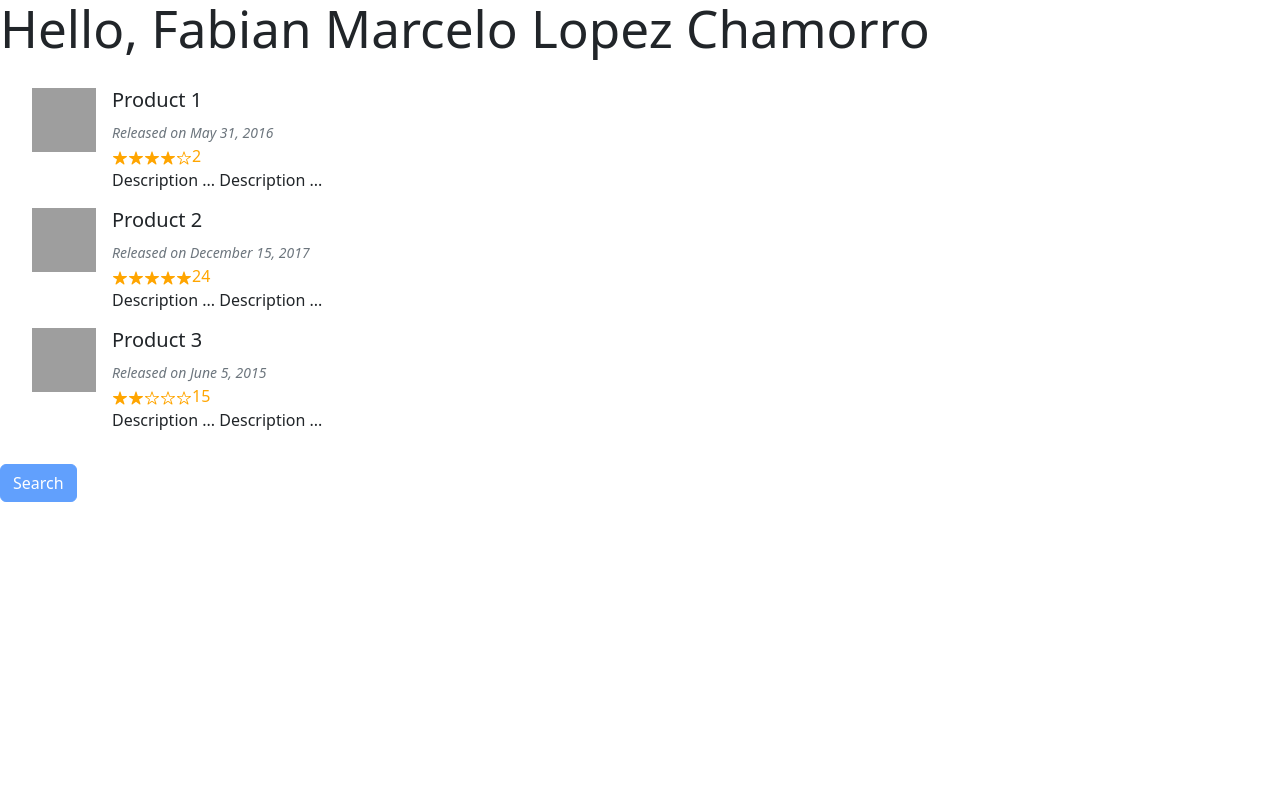
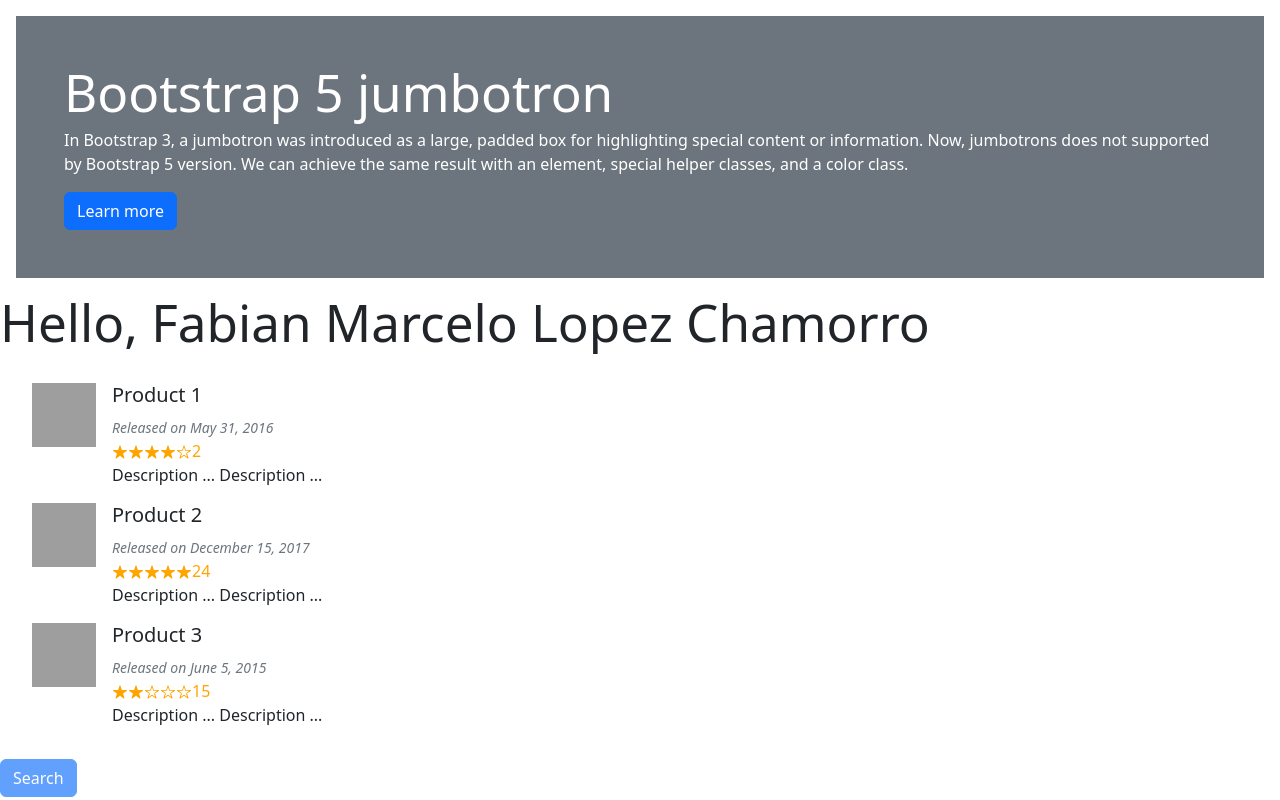
Before and after one commit to fabianlopezch/Beginning_React_with_Hooks_Fabian_Lopez, a React (Vite) app in the folder my_react_app/: page / in a window 1280 px wide. Built offline with nearby package versions, Linux system fonts and the light colour scheme; grey boxes are pictures that could not be loaded.

Commit message:
Calling JumbotronComponent in App

```diff
--- a/my_react_app/src/App.jsx
+++ b/my_react_app/src/App.jsx
@@ -2,6 +2,7 @@
 import Products from "./Components/Products";
 import Button from "react-bootstrap/Button"
 import Rating from "./Components/Rating";
+import JumbotronComponent from "./Components/JumbotronComponent";
 
 function formatName(user){
   return user.firstName + ' ' + user.lastName;
@@ -19,6 +20,7 @@
 
   return (
     <div>
+      <JumbotronComponent />
       <h1>Hello, {formatName(user)}</h1>
       {/*
       <img src={user.imageURL} />
```
